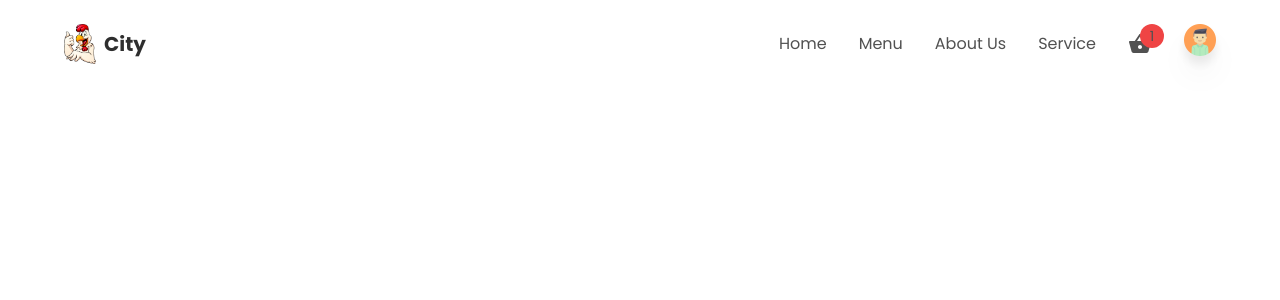
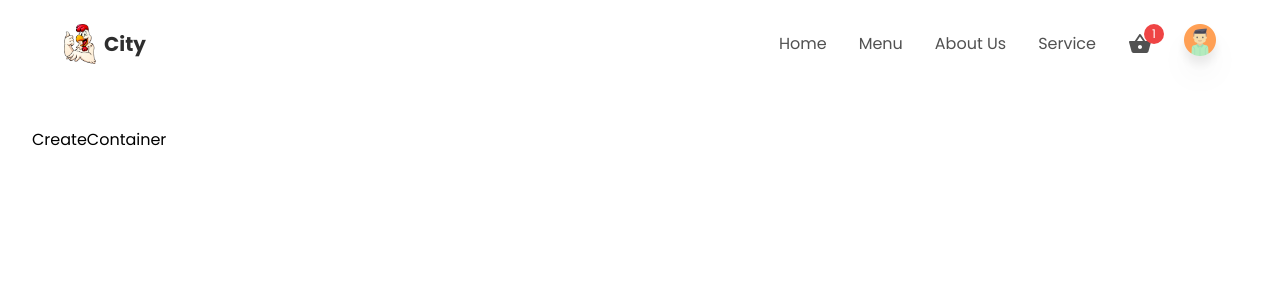
Before and after one commit to mrityunjay83039/resturantapp, a React (Create React App) app: page /createItem in a window 1280 px wide. Shown: the top 300 px of the page. Built offline with nearby package versions, Linux system fonts and the light colour scheme.

Commit message:
Added animation with framer motion on user icon click and adjusted header, created main container and create container components

```diff
--- a/src/App.js
+++ b/src/App.js
@@ -1,16 +1,22 @@
-import React from 'react'
-import { Header } from './components'
-
+import React from "react";
+import { Header, MainContainer, CreateContainer } from "./components";
+import { Route, Routes } from "react-router-dom";
+import { AnimatePresence } from "framer-motion";
 
 const App = () => {
   return (
-    <div className='w-screen h-auto flex flex-col'>
-      <Header/>
-      <main>
+    <AnimatePresence>
+      <div className="w-screen h-auto flex flex-col">
+        <Header />
+        <main className="mt-24 p-8 w-full">
+          <Routes>
+            <Route path="/" element={<MainContainer />} />
+            <Route path="/createItem" element={<CreateContainer />} />
+          </Routes>
+        </main>
+      </div>
+    </AnimatePresence>
+  );
+};
 
-      </main>
-    </div>
-  )
-}
-
-export default App
+export default App;
--- /dev/null
+++ b/src/components/CreateContainer.jsx
@@ -0,0 +1,9 @@
+import React from 'react'
+
+const CreateContainer = () => {
+  return (
+    <div>CreateContainer</div>
+  )
+}
+
+export default CreateContainer
--- a/src/components/Header.jsx
+++ b/src/components/Header.jsx
@@ -2,16 +2,18 @@
 import Logo from "../img/logo.png";
 import userIcon from "../img/avatar.png";
 import { MdShoppingBasket } from "react-icons/md";
+import { motion } from "framer-motion";
+import { Link } from "react-router-dom";
 
 export const Header = () => {
   return (
     <header className="fixed z-50 w-screen p-6 px-16">
       {/* Desktop and Tablet */}
       <div className="hidden md:flex w-full h-full gap-8">
-        <div className="flex items-center gap-2">
+        <Link to={'/'} className="flex items-center gap-2">
           <img src={Logo} className="w-8 object-cover gap-2" alt="Logo" />
           <p className="text-headingColor text-xl font-bold"> City</p>
-        </div>
+        </Link>
         <ul className="flex items-center gap-8 ml-auto">
           <li className="text-base text-textColor hover:text-headingColor duration-100 transition-all ease-in-out cursor-pointer">
             Home
@@ -28,12 +30,13 @@
         </ul>
         <div className="relative flex items-center content-center">
           <MdShoppingBasket className="text-textColor h-6 w-6" />
-          <div className="w-6 h-6 bg-red-500 rounded-full flex justify-center items-center absolute -top-0 -right-3">
-            <p className="text-textColor font-normal text-sm">1</p>
+          <div className="w-5 h-5 bg-red-500 rounded-full flex justify-center items-center absolute -top-0 -right-3">
+            <p className="text-white font-normal text-xs">1</p>
           </div>
         </div>
         <div>
-          <img
+          <motion.img
+            whileTap={{scale:0.6}}
             src={userIcon}
             alt="User"
             className="w-8 h-8 drop-shadow-xl cursor-pointer"
--- /dev/null
+++ b/src/components/MainContainer.jsx
@@ -0,0 +1,9 @@
+import React from 'react'
+
+const MainContainer = () => {
+  return (
+    <div>MainContainer</div>
+  )
+}
+
+export default MainContainer
--- a/src/components/index.js
+++ b/src/components/index.js
@@ -1 +1,3 @@
 export {default as Header} from './Header';
+export {default as MainContainer} from './MainContainer';
+export {default as CreateContainer} from './CreateContainer';
```
